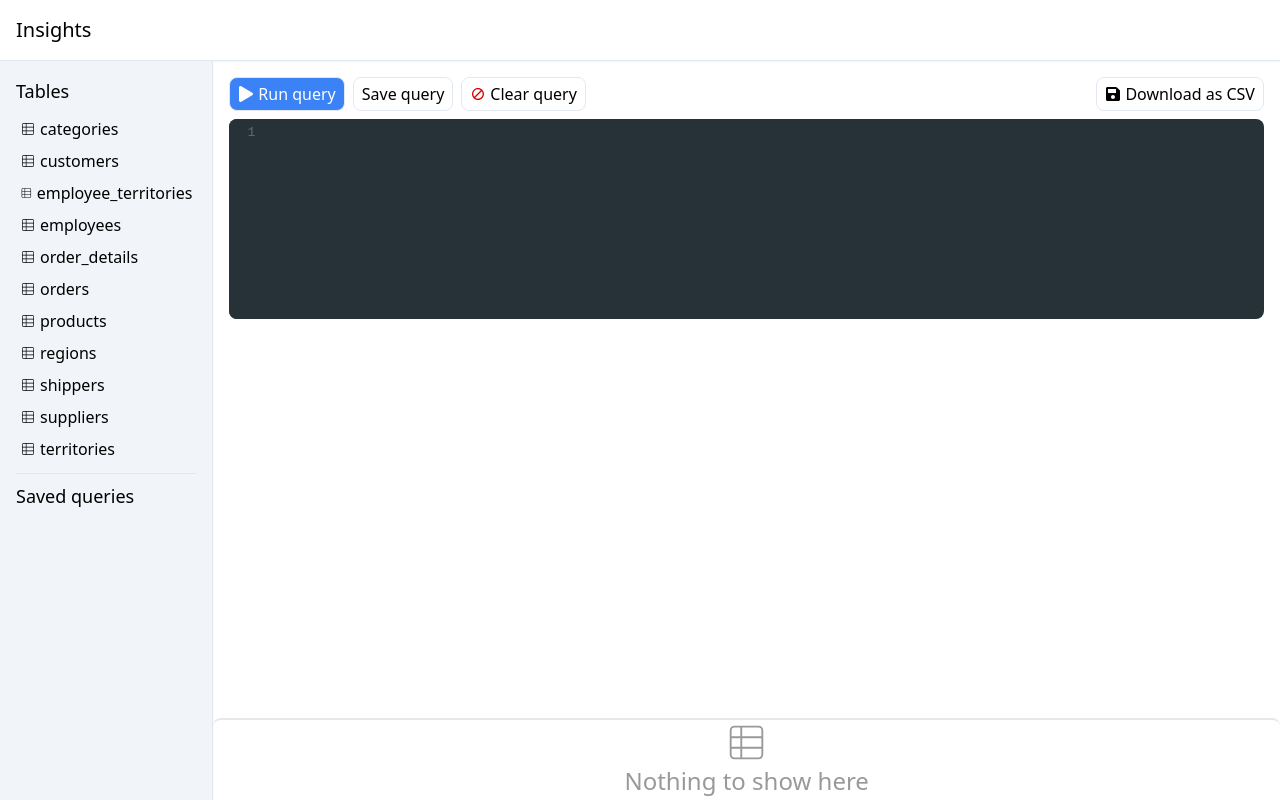
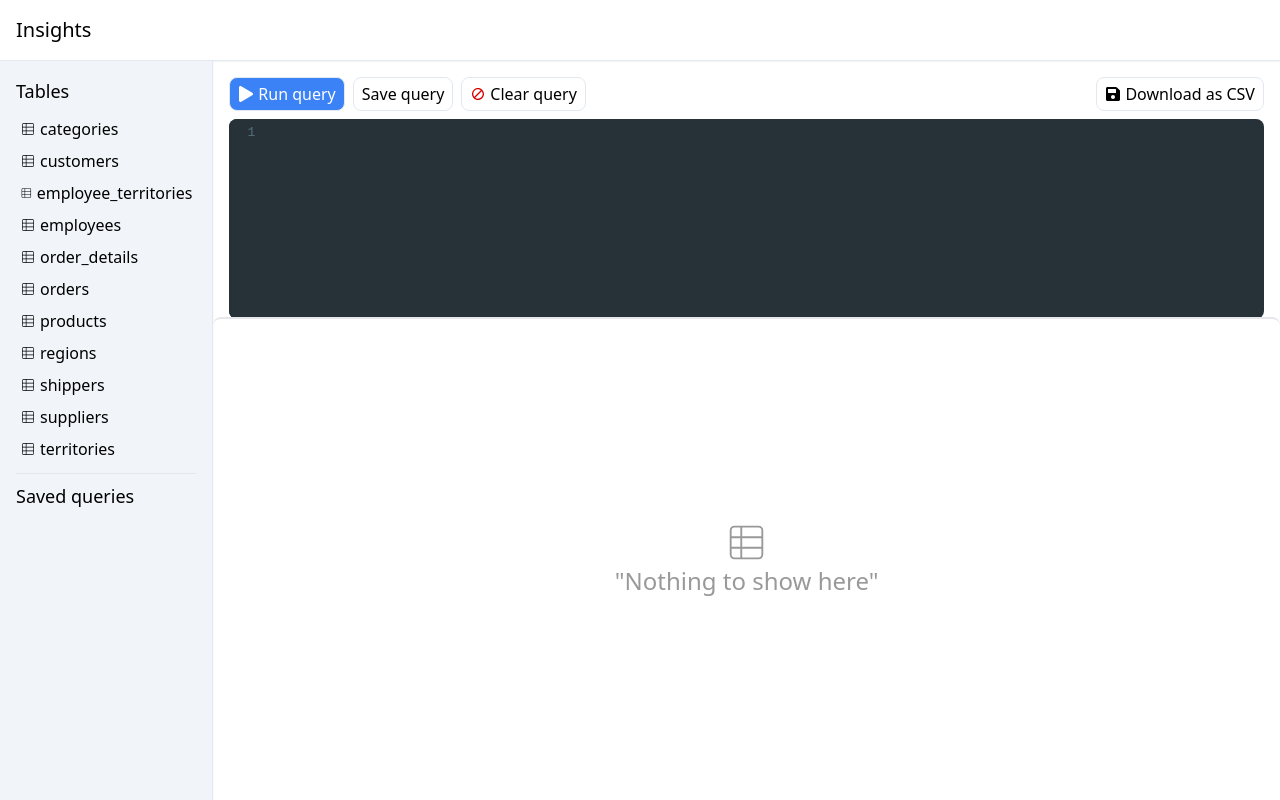
Before and after one commit to avikt18/frontend-task, a React (Create React App) app: page / in a window 1280 px wide. Built offline with nearby package versions, Linux system fonts and the light colour scheme.

Commit message:
fix table messages alignment

```diff
--- a/src/components/query/QueryResultTable.js
+++ b/src/components/query/QueryResultTable.js
@@ -14,15 +14,17 @@ function QueryResultTable({ query }) {
       dataIndex: key,
     }));
   return (
-    <div className="max-h-[60vh] min-w-full overflow-auto rounded-lg mb-16 mt-4 flex-1 flex justify-center items-center absolute bottom-0 border-t-2">
-      {!error && !loading && !data && (
-        <span className="text-2xl opacity-40 flex flex-col items-center">
-          <CiViewTable size={45} />
-          Nothing to show here
-        </span>
-      )}
-      {error && "Error fetching query data"}
-      {loading && "loading..."}
+    <div className="h-[60vh] min-w-full overflow-auto rounded-lg mb-16 mt-4 flex-1 flex justify-center absolute bottom-0 border-t-2">
+      <div className="h-full w-full text-2xl opacity-40 flex flex-col items-center justify-center ">
+        {!error && !loading && !data && (
+          <>
+            <CiViewTable size={45} />
+            "Nothing to show here"
+          </>
+        )}
+        {error && "Error fetching query data"}
+        {loading && "loading..."}
+      </div>
       {!error && !loading && data && (
         <div>
           <Table
```
